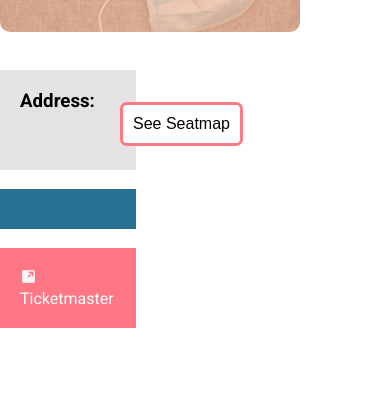
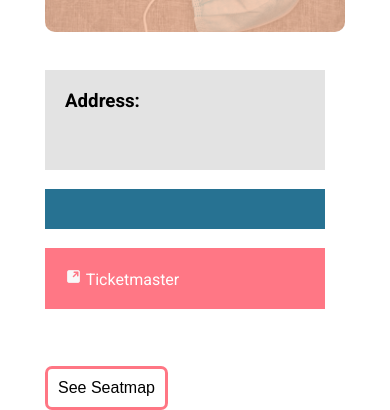
Before and after one commit to ironhack-api-project/api, a React (Create React App) app: page /events/1 in a window 390 px wide. Shown: the part 438-848 px from the top of the page. Built offline with nearby package versions, Linux system fonts and the light colour scheme; no server answers.

Commit message:
added events responsive css

```diff
--- a/src/App.css
+++ b/src/App.css
@@ -225,11 +225,26 @@ header h1 {
   }
 
   .container {
-    margin: 0;
+    margin: 0 auto;
     width: 300px;
   }
 
   .events {
     width: 300px;
   }
+
+  .information {
+    display: flex;
+    flex-direction: column;
+  }
+
+  .information_left {
+    width: 300px;
+    padding-bottom: 25px;
+  }
+
+  .information_right {
+    width: 300px;
+    line-height: 2em;
+  }
 }
```
